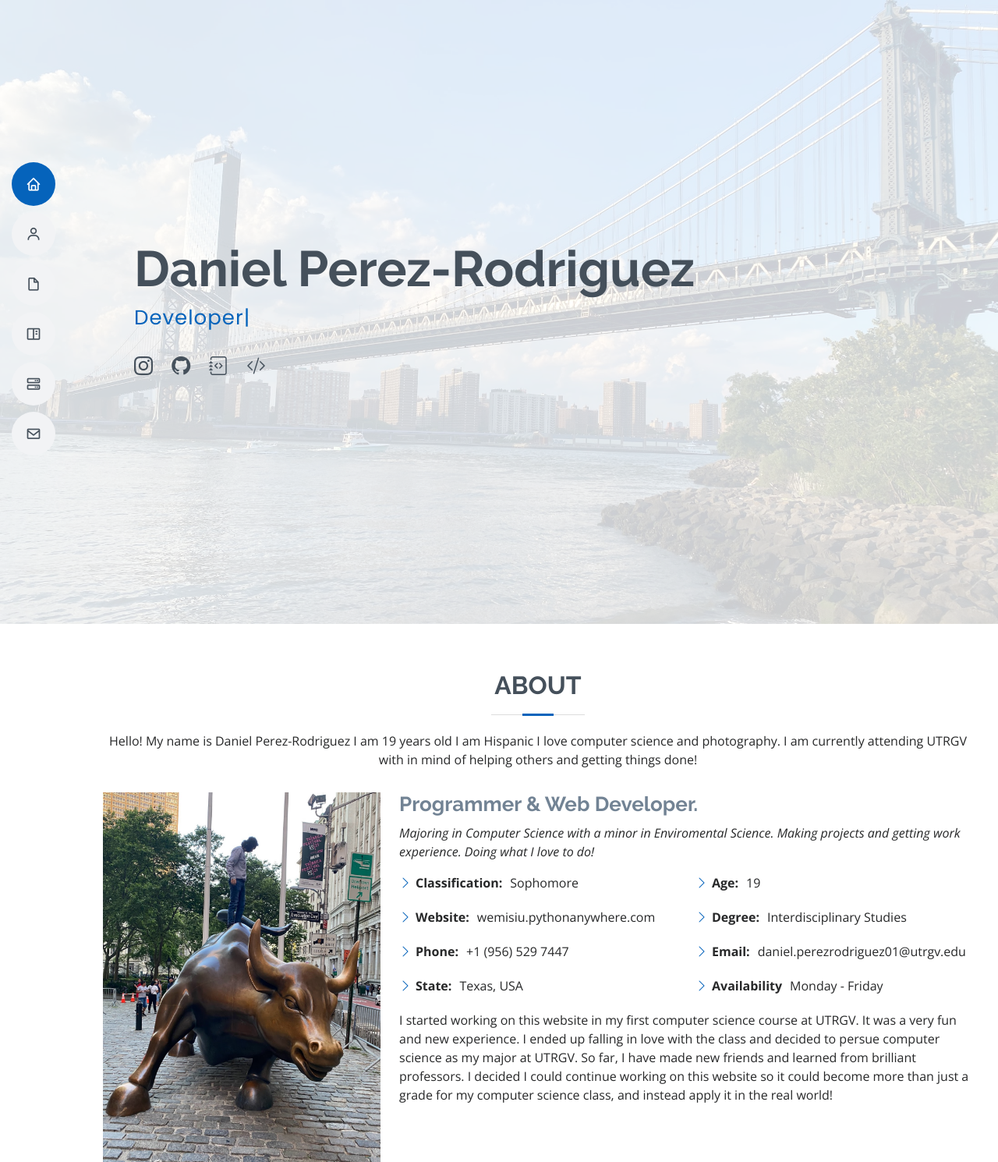
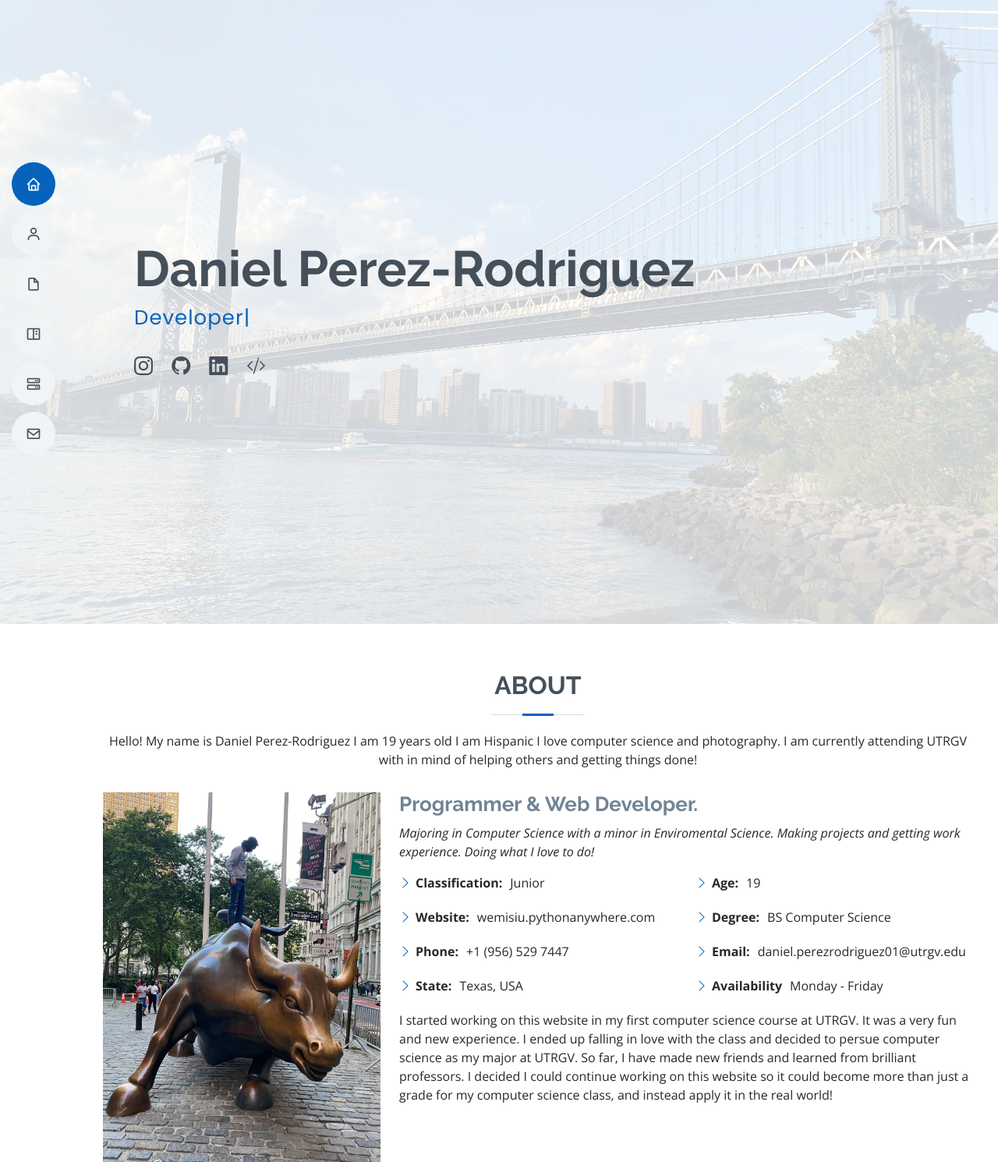
Before and after one commit to Wemisiu/Resume, a Flask app: page / in a window 1280 px wide. Shown: the top 1490 px of the page at 78% size. Run offline with Flask 3, Linux system fonts and the light colour scheme; some libraries are stand-ins or nearby versions.

Commit message:
Sat April 6 Changes

```diff
--- a/templates/index.html
+++ b/templates/index.html
@@ -64,7 +64,7 @@
       <div class="social-links">
         <a href="https://www.instagram.com/daaaanielpeeerez/" class="twitter"><i class="bi bi-instagram"></i></a>
         <a href="https://github.com/Wemisiu" class="facebook"><i class="bi bi-github"></i></a>
-        <a href="https://replit.com/@Wemisiu" class="instagram"><i class="bi bi-journal-code"></i></a>
+        <a href="https://www.linkedin.com/in/daniel-perez-rodriguez-71626a2ba/" class="instagram"><i class="bi bi-linkedin"></i></a>
 
         <a href="https://leetcode.com/Wemisiu/" class="linkedin"> <i class="bi bi-code-slash"></i> </a>
 
@@ -95,7 +95,7 @@
             <div class="row">
               <div class="col-lg-6">
                 <ul>
-                  <li><i class="bi bi-chevron-right"></i> <strong>Classification:</strong> <span>Sophomore</span></li>
+                  <li><i class="bi bi-chevron-right"></i> <strong>Classification:</strong> <span>Junior</span></li>
                   <li><i class="bi bi-chevron-right"></i> <strong>Website:</strong> <span>wemisiu.pythonanywhere.com</span></li>                  </span></li>
                   <li><i class="bi bi-chevron-right"></i> <strong>Phone:</strong> <span>+1 (956) 529 7447</span></li>
                   <li><i class="bi bi-chevron-right"></i> <strong>State:</strong> <span>Texas, USA</span></li>
@@ -104,7 +104,7 @@
               <div class="col-lg-6">
                 <ul>
                   <li><i class="bi bi-chevron-right"></i> <strong>Age:</strong> <span>19</span></li>
-                  <li><i class="bi bi-chevron-right"></i> <strong>Degree:</strong> <span>Interdisciplinary Studies</span></li>
+                  <li><i class="bi bi-chevron-right"></i> <strong>Degree:</strong> <span> BS Computer Science </span></li>
                   <li><i class="bi bi-chevron-right"></i> <strong>Email:</strong> <span>daniel.perezrodriguez01@utrgv.edu</span></li>
                   <li><i class="bi bi-chevron-right"></i> <strong>Availability</strong> <span>Monday - Friday</span></li>
                 </ul>
@@ -598,7 +598,7 @@
               <div class="address">
                 <i class="bi bi-geo-alt"></i>
                 <h4>Location:</h4>
-                <p>A108 Adam Street, New York, NY 535022</p>
+                <p>1201 W University Dr, Edinburg, TX 78539</p>
               </div>
 
               <div class="email">
```
